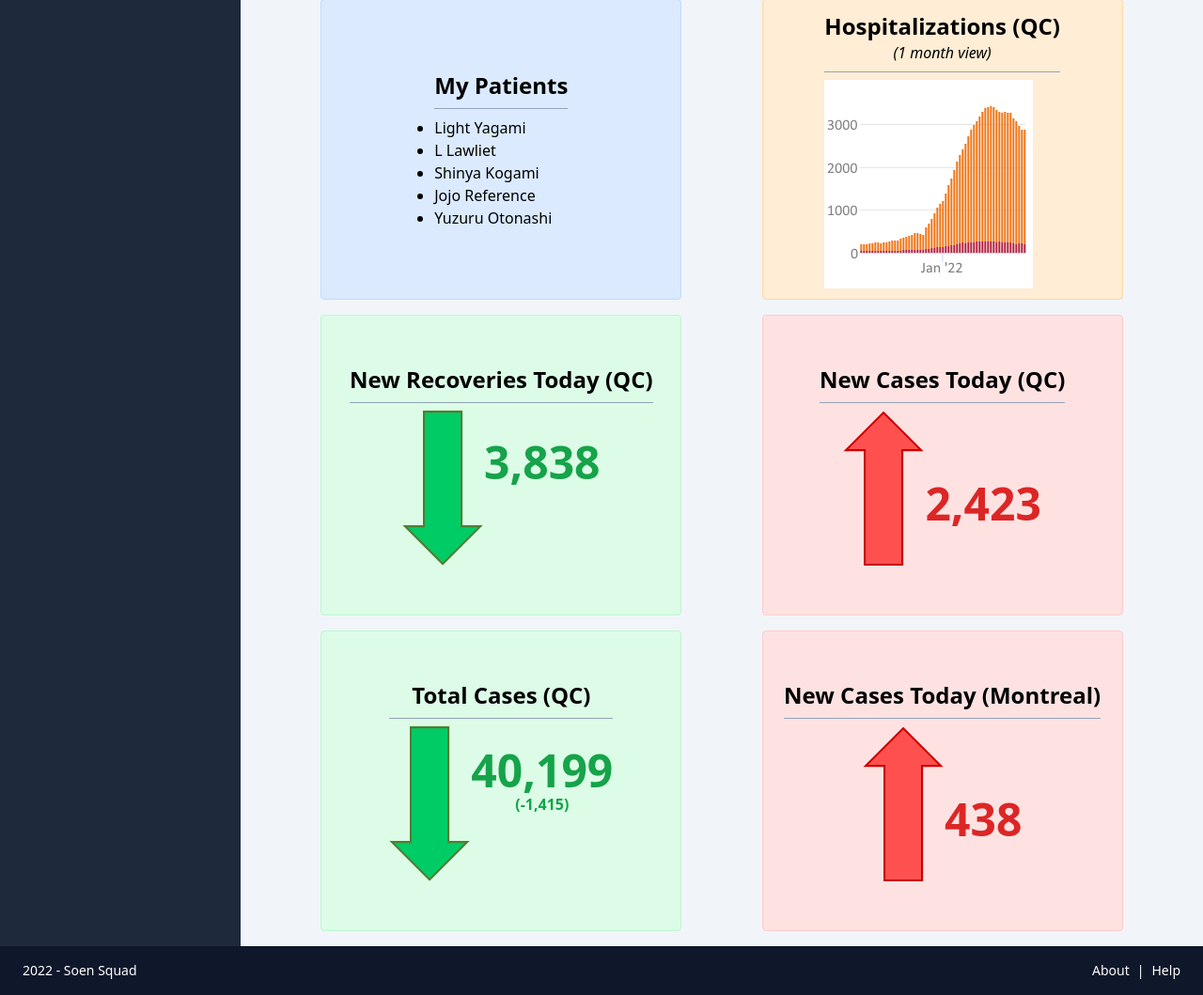
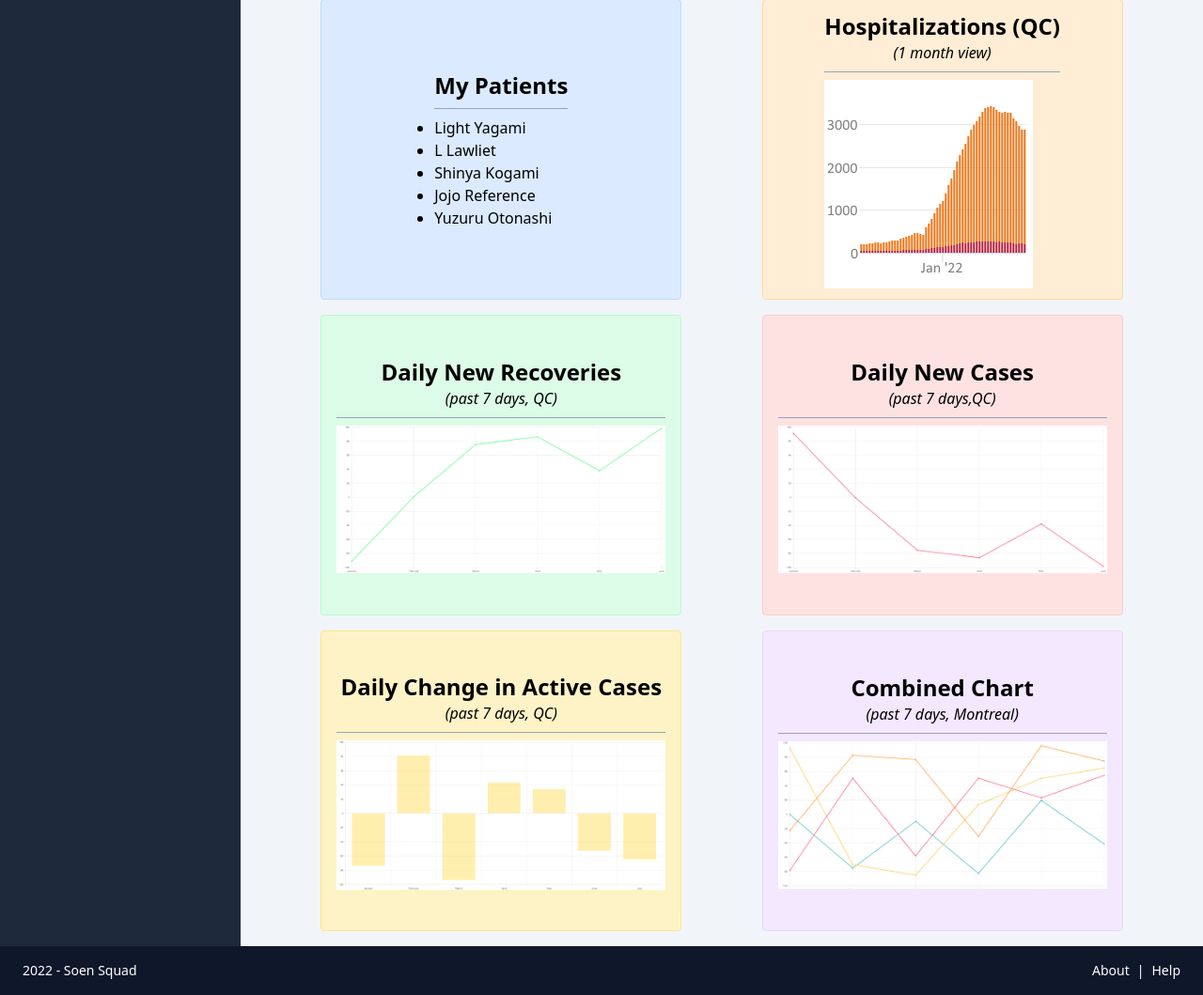
Before and after one commit to srauph/Covigo, a Django app: page /dashboard/ in a window 1280 px wide. Shown: the part 429-1488 px from the top of the page at 94% size. Run offline with Django 4.2, Linux system fonts and the light colour scheme; some libraries are stand-ins or nearby versions.

Commit message:
touched up dashboard ui

```diff
--- a/dashboard/templates/dashboard/cards/cases-montreal.html
+++ b/dashboard/templates/dashboard/cards/cases-montreal.html
@@ -3,13 +3,13 @@
 {% load static %}
 
 {% block card %}
-    <div class="flex items-center justify-center w-full h-full rounded border bg-red-100 border-red-200 hover:bg-red-200">
+    <div class="flex items-center justify-center w-full h-full rounded border bg-purple-100 border-purple-200 hover:bg-purple-200">
         <div class="px-4 py-2">
-            <h1 class="font-bold text-2xl text-center">New Cases Today (Montreal)</h1>
+            <h1 class="font-bold text-2xl text-center">Combined Chart</h1>
+            <h1 class="font-light italic text-md text-center">(past 7 days, Montreal)</h1>
             <hr class="border-slate-400 my-2">
             <dix class="flex items-center justify-center">
-                <img src="{% static 'dashboard/red-arrow-up.png' %}" alt="Red up arrow"/>
-                <div class="font-bold text-5xl text-center text-red-600 mt-8">438</div>
+                <img src="{% static 'dashboard/montrealog.png' %}" alt="Hospitalizations"/>
             </dix>
         </div>
     </div>
--- a/dashboard/templates/dashboard/cards/cases-recovered.html
+++ b/dashboard/templates/dashboard/cards/cases-recovered.html
@@ -5,11 +5,11 @@
 {% block card %}
     <div class="flex items-center justify-center w-full h-full rounded border bg-green-100 border-green-200 hover:bg-green-200">
         <div class="px-4 py-2">
-            <h1 class="font-bold text-2xl text-center">New Recoveries Today (QC)</h1>
+            <h1 class="font-bold text-2xl text-center">Daily New Recoveries</h1>
+            <h1 class="font-light italic text-md text-center">(past 7 days, QC)</h1>
             <hr class="border-slate-400 my-2">
             <dix class="flex items-center justify-center">
-                <img src="{% static 'dashboard/green-arrow-down.png' %}" alt="Green down arrow"/>
-                <div class="font-bold text-5xl text-center text-green-600 mb-14">3,838</div>
+                <img src="{% static 'dashboard/qcrecoveriesog.png' %}" alt="Hospitalizations"/>
             </dix>
         </div>
     </div>
--- a/dashboard/templates/dashboard/cards/cases-today.html
+++ b/dashboard/templates/dashboard/cards/cases-today.html
@@ -5,11 +5,11 @@
 {% block card %}
     <div class="flex items-center justify-center w-full h-full rounded border bg-red-100 border-red-200 hover:bg-red-200">
         <div class="px-4 py-2">
-            <h1 class="font-bold text-2xl text-center">New Cases Today (QC)</h1>
+            <h1 class="font-bold text-2xl text-center">Daily New Cases</h1>
+            <h1 class="font-light italic text-md text-center">(past 7 days,QC)</h1>
             <hr class="border-slate-400 my-2">
             <dix class="flex items-center justify-center">
-                <img src="{% static 'dashboard/red-arrow-up.png' %}" alt="Red up arrow"/>
-                <div class="font-bold text-5xl text-center text-red-600 mt-8">2,423</div>
+                <img src="{% static 'dashboard/qccasesog.png' %}" alt="Hospitalizations"/>
             </dix>
         </div>
     </div>
--- a/dashboard/templates/dashboard/cards/cases-total.html
+++ b/dashboard/templates/dashboard/cards/cases-total.html
@@ -3,16 +3,13 @@
 {% load static %}
 
 {% block card %}
-    <div class="flex items-center justify-center w-full h-full rounded border bg-green-100 border-green-200 hover:bg-green-200">
+    <div class="flex items-center justify-center w-full h-full rounded border bg-amber-100 border-amber-200 hover:bg-amber-200">
         <div class="px-4 py-2">
-            <h1 class="font-bold text-2xl text-center">Total Cases (QC)</h1>
+            <h1 class="font-bold text-2xl text-center">Daily Change in Active Cases</h1>
+            <h1 class="font-light italic text-md text-center">(past 7 days, QC)</h1>
             <hr class="border-slate-400 my-2">
             <dix class="flex items-center justify-center">
-                <img src="{% static 'dashboard/green-arrow-down.png' %}" alt="Green down arrow"/>
-                <div>
-                    <div class="font-bold text-5xl text-center text-green-600">40,199</div>
-                    <div class="font-bold text-md italix text-center text-green-600 mb-12">(-1,415)</div>
-                </div>
+                <img src="{% static 'dashboard/totalqcog.png' %}" alt="Hospitalizations"/>
             </dix>
         </div>
     </div>
--- a/theme/static/css/dist/styles.css
+++ b/theme/static/css/dist/styles.css
@@ -1094,6 +1094,11 @@ select {
   border-color: rgb(203 213 225 / var(--tw-border-opacity));
 }
 
+.border-amber-200 {
+  --tw-border-opacity: 1;
+  border-color: rgb(253 230 138 / var(--tw-border-opacity));
+}
+
 .bg-gray-50 {
   --tw-bg-opacity: 1;
   background-color: rgb(249 250 251 / var(--tw-bg-opacity));
@@ -1191,6 +1196,11 @@ select {
 .bg-orange-100 {
   --tw-bg-opacity: 1;
   background-color: rgb(255 237 213 / var(--tw-bg-opacity));
+}
+
+.bg-amber-100 {
+  --tw-bg-opacity: 1;
+  background-color: rgb(254 243 199 / var(--tw-bg-opacity));
 }
 
 .fill-current {
@@ -1542,6 +1552,21 @@ select {
   background-color: rgb(203 213 225 / var(--tw-bg-opacity));
 }
 
+.hover\:bg-yellow-200:hover {
+  --tw-bg-opacity: 1;
+  background-color: rgb(254 240 138 / var(--tw-bg-opacity));
+}
+
+.hover\:bg-purple-200:hover {
+  --tw-bg-opacity: 1;
+  background-color: rgb(233 213 255 / var(--tw-bg-opacity));
+}
+
+.hover\:bg-amber-200:hover {
+  --tw-bg-opacity: 1;
+  background-color: rgb(253 230 138 / var(--tw-bg-opacity));
+}
+
 .hover\:text-slate-900:hover {
   --tw-text-opacity: 1;
   color: rgb(15 23 42 / var(--tw-text-opacity));
```
Also changed, not shown: dashboard/static/dashboard/green-arrow-down.png (deleted), dashboard/static/dashboard/green-arrow-up.png (deleted), dashboard/static/dashboard/montrealog.png (added), dashboard/static/dashboard/qccasesog.png (added), dashboard/static/dashboard/qcrecoveriesog.png (added), dashboard/static/dashboard/red-arrow-down.png (deleted), dashboard/static/dashboard/red-arrow-up.png (deleted), dashboard/static/dashboard/totalqcog.png (added).
